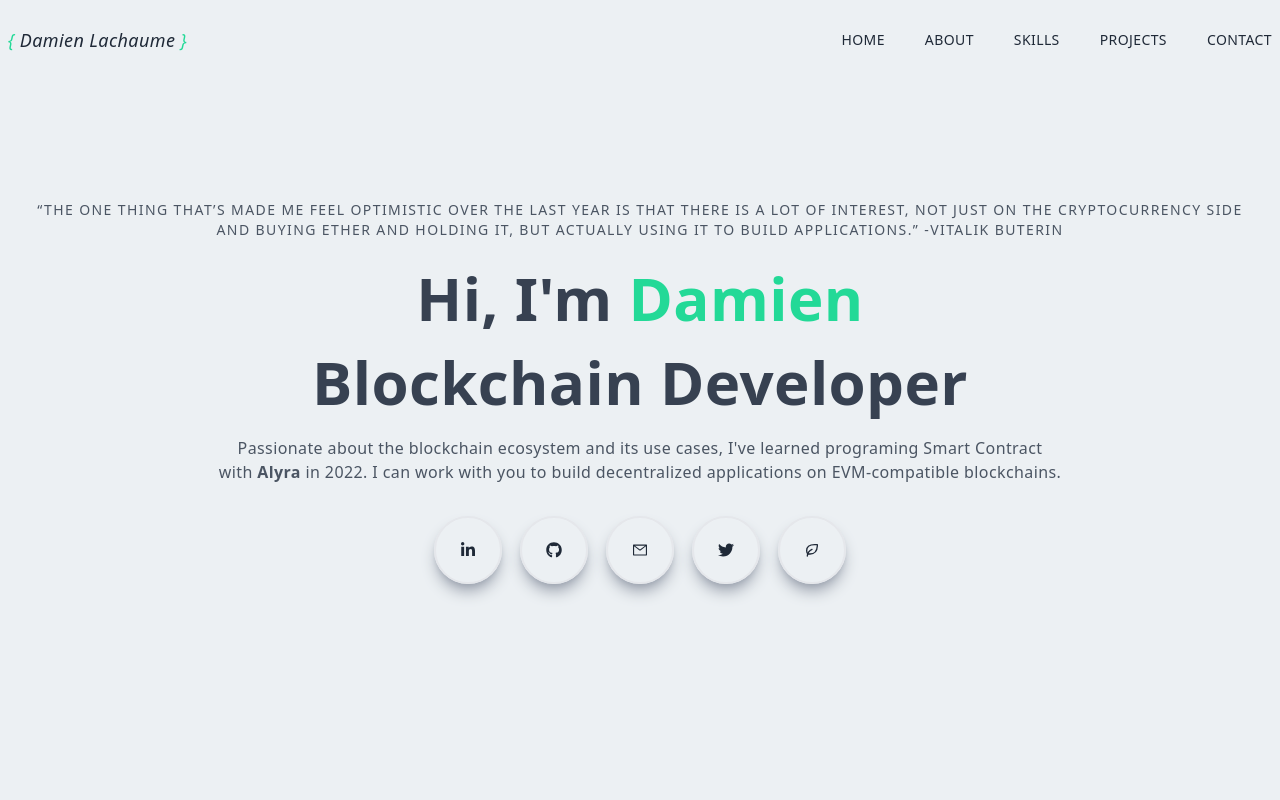
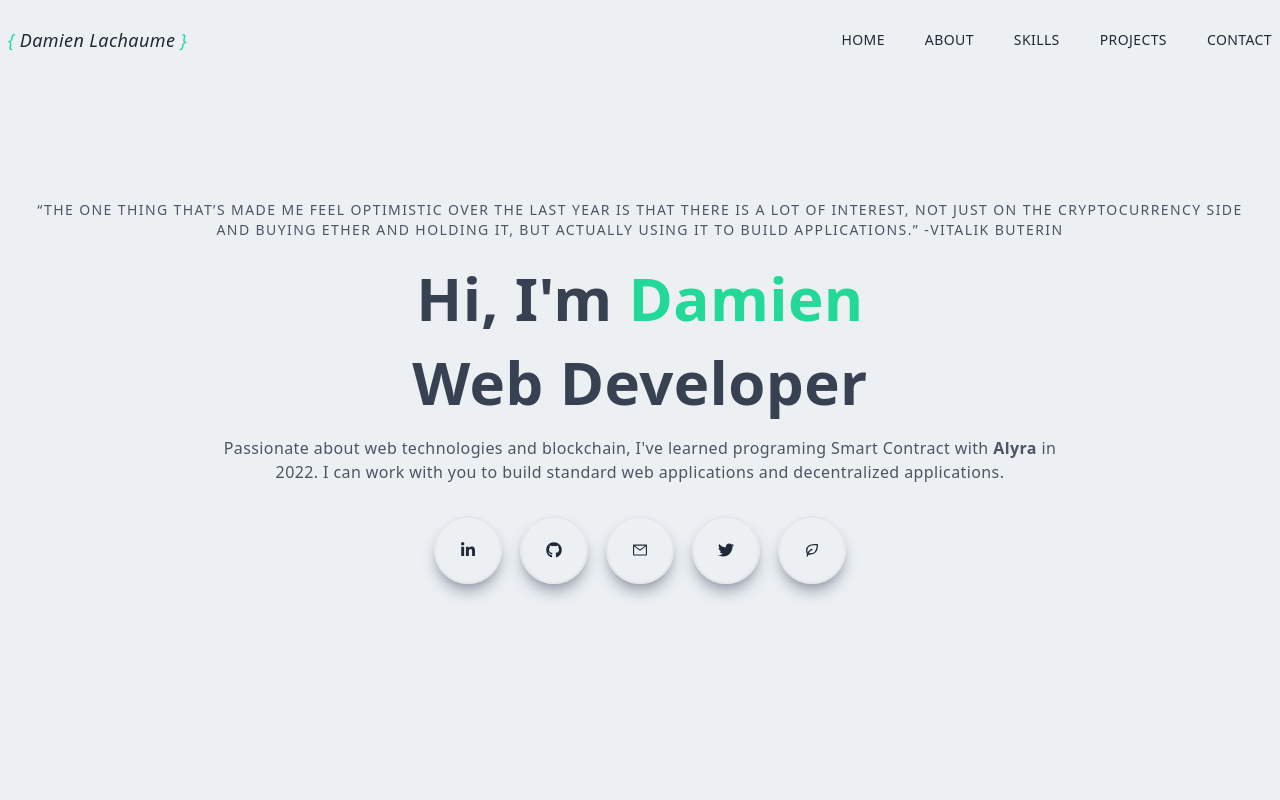
Before and after one commit to damienlachaume/portfolio-dl, a Next.js app: page / in a window 1280 px wide. Shown: the top 800 px of the page. Built offline with nearby package versions, Linux system fonts and the light colour scheme.

Commit message:
update general informations

```diff
--- a/components/Contact.jsx
+++ b/components/Contact.jsx
@@ -29,7 +29,7 @@ const Contact = () => {
               </div>
               <div>
                 <h2 className="py-2">Damien Lachaume</h2>
-                <p>Blockchain Developer</p>
+                <p>Web Developer | Blockchain Developer</p>
                 <p className="py-4">
                   I am available to work with you.
                   <br /> Contact me and let&apos;s talk.
--- a/components/Main.jsx
+++ b/components/Main.jsx
@@ -18,10 +18,10 @@ const Main = () => {
           <h1 className="py-4 mt-3 text-gray-700">
             Hi, I&apos;m <span className="text-[#23d997]"> Damien</span>
           </h1>
-          <h1 className="py-2 text-gray-700">Blockchain Developer</h1>
+          <h1 className="py-2 text-gray-700">Web Developer</h1>
           <p className="py-4 text-gray-600 max-w-[70%] m-auto">
-            Passionate about the blockchain ecosystem and its use cases,
-            I&apos;ve learned programing Smart Contract with
+            Passionate about web technologies and blockchain, I&apos;ve learned
+            programing Smart Contract with
             <a
               className="font-bold"
               href="https://alyra.fr/"
@@ -30,8 +30,8 @@ const Main = () => {
             >
               &nbsp;Alyra&nbsp;
             </a>
-            in 2022. I can work with you to build decentralized applications on
-            EVM-compatible blockchains.
+            in 2022. I can work with you to build standard web applications and
+            decentralized applications.
           </p>
           <div className="flex items-center justify-between max-w-[412px] m-auto py-4">
             <a
--- a/components/Navbar.jsx
+++ b/components/Navbar.jsx
@@ -107,7 +107,7 @@ const Navbar = () => {
             </div>
             <div className="border-b border-gray-300 my-4">
               <p className="w-[85%] md:w-[90%] py-4">
-                Let&apos;s build DApps together !
+                Let&apos;s build together !
               </p>
             </div>
           </div>
--- a/pages/index.js
+++ b/pages/index.js
@@ -10,11 +10,10 @@ export default function Home() {
   return (
     <div>
       <Head>
-        <title>Damien Lachaume | Blockchain Developer</title>
+        <title>Damien Lachaume | Web Developer | Blockchain Developer</title>
         <meta
           name="description"
-          content="I'm a French developer passionate about the blockchain ecosystem and its use cases. I can work with you to build decentralized applications on
-          EVM-compatible blockchains."
+          content="I'm a French developer passionate about web technologies and blockchain. I can work with you to build  standard web applications and decentralized applications."
         />
         <link rel="icon" href="/favicon.ico" />
       </Head>
```
